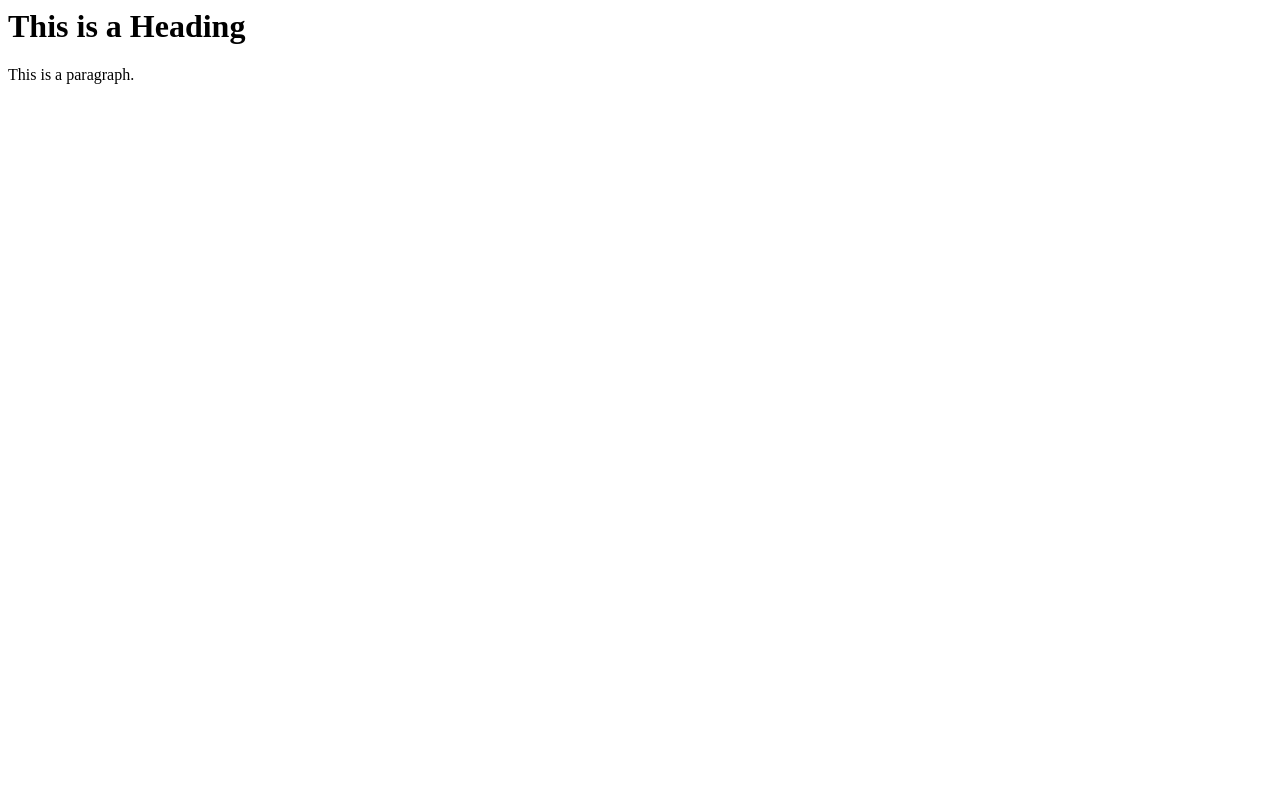
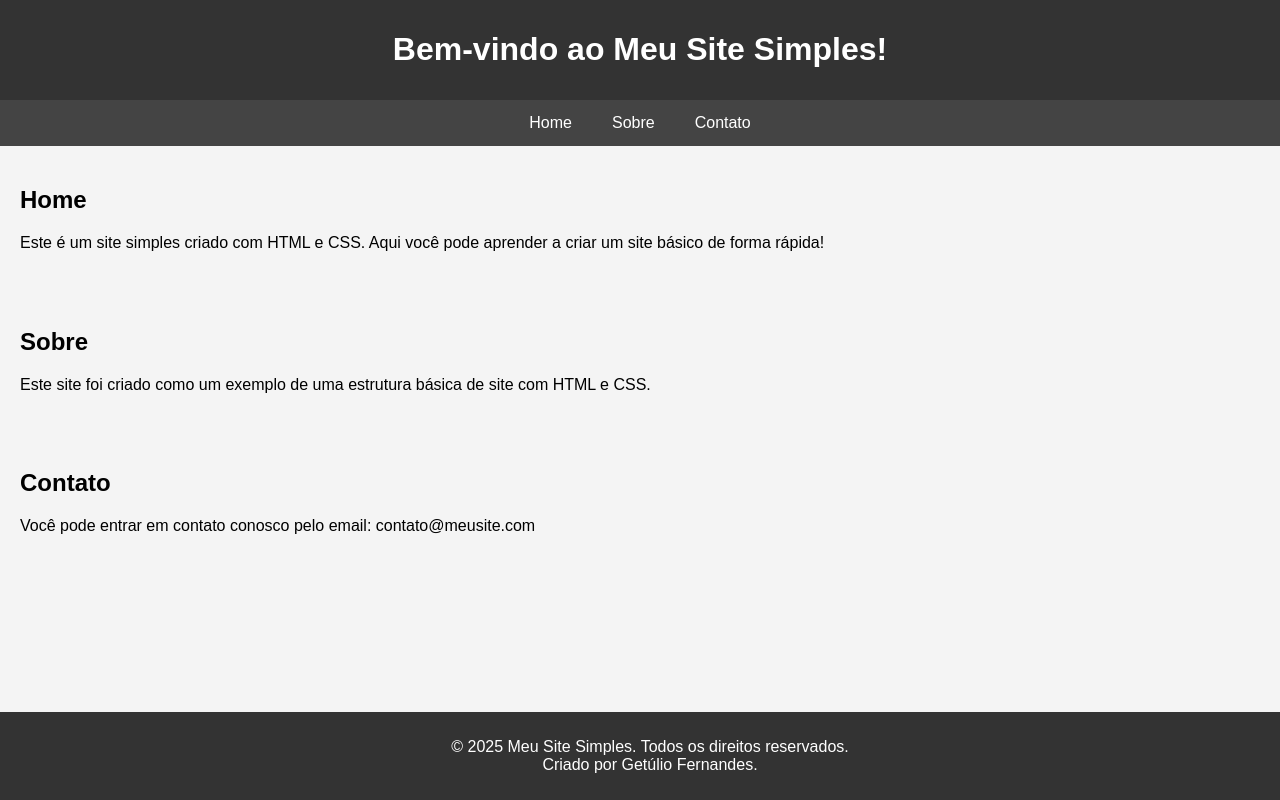
Before and after one commit to getulioffofc/aula-talento-tech.github.io, a plain HTML site: page index.html in a window 1280 px wide. Drawn offline with Linux system fonts and the light colour scheme.

Commit message:
Update index.html

```diff
--- a/index.html
+++ b/index.html
@@ -1,11 +1,86 @@
-<html>
+<!DOCTYPE html>
+<html lang="pt-BR">
 <head>
-<title>Page Title</title>
+    <meta charset="UTF-8">
+    <meta name="viewport" content="width=device-width, initial-scale=1.0">
+    <title>Meu Site Simples</title>
+    <style>
+        body {
+            font-family: Arial, sans-serif;
+            background-color: #f4f4f4;
+            margin: 0;
+            padding: 0;
+        }
+
+        header {
+            background-color: #333;
+            color: white;
+            padding: 10px 0;
+            text-align: center;
+        }
+
+        nav {
+            display: flex;
+            justify-content: center;
+            background-color: #444;
+        }
+
+        nav a {
+            color: white;
+            padding: 14px 20px;
+            text-decoration: none;
+            text-align: center;
+        }
+
+        nav a:hover {
+            background-color: #575757;
+        }
+
+        section {
+            padding: 20px;
+        }
+
+        footer {
+            background-color: #333;
+            color: white;
+            text-align: center;
+            padding: 10px;
+            position: fixed;
+            bottom: 0;
+            width: 100%;
+        }
+    </style>
 </head>
 <body>
 
-<h1>This is a Heading</h1>
-<p>This is a paragraph.</p>
+<header>
+    <h1>Bem-vindo ao Meu Site Simples!</h1>
+</header>
+
+<nav>
+    <a href="#home">Home</a>
+    <a href="#sobre">Sobre</a>
+    <a href="#contato">Contato</a>
+</nav>
+
+<section id="home">
+    <h2>Home</h2>
+    <p>Este é um site simples criado com HTML e CSS. Aqui você pode aprender a criar um site básico de forma rápida!</p>
+</section>
+
+<section id="sobre">
+    <h2>Sobre</h2>
+    <p>Este site foi criado como um exemplo de uma estrutura básica de site com HTML e CSS.</p>
+</section>
+
+<section id="contato">
+    <h2>Contato</h2>
+    <p>Você pode entrar em contato conosco pelo email: contato@meusite.com</p>
+</section>
+
+<footer>
+    <p>&copy; 2025 Meu Site Simples. Todos os direitos reservados. <br> Criado por Getúlio Fernandes.</p>
+</footer>
 
 </body>
 </html>
```
